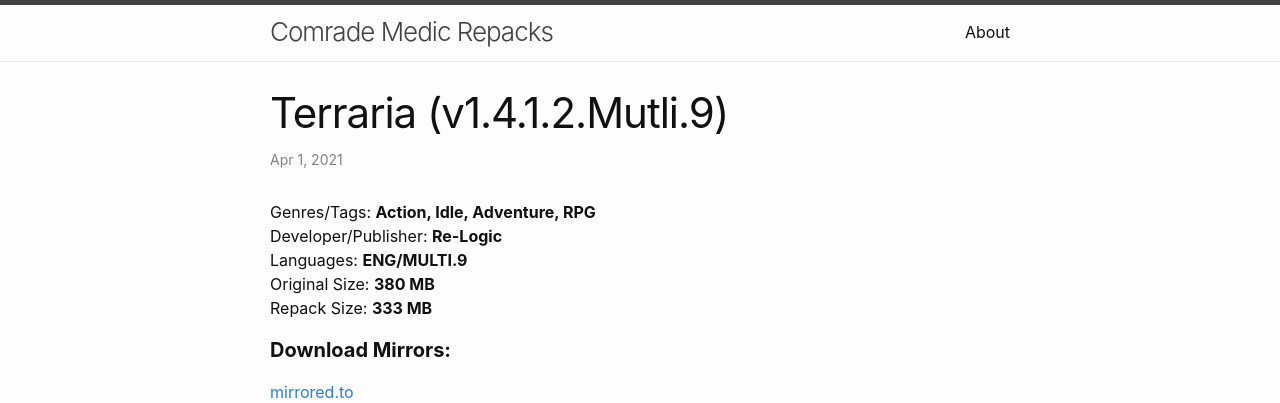
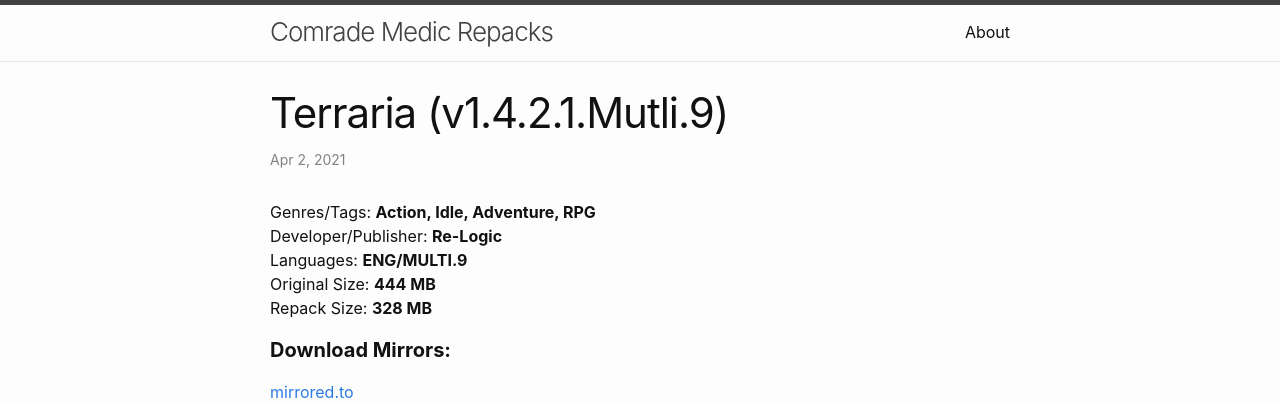
Before and after one commit to comrademedic/comrademedic.github.io, a Jekyll site: the page built from _posts/2021-04-01-terraria.markdown, in a window 1280 px wide. Shown: the top 403 px of the page. Built offline with Jekyll 4.4.1, drawn with Linux system fonts in a browser that asks for light colours; comment, search, counter and statistics services are not loaded.

Commit message:
Terraria Update

```diff
--- a/_posts/2021-04-01-terraria.markdown
+++ b/_posts/2021-04-01-terraria.markdown
@@ -1,15 +1,15 @@
 ---
 layout: post
-title:  "Terraria (v1.4.1.2.Mutli.9)"
-date:   2021-04-01 13:41:32 +0200
+title:  "Terraria (v1.4.2.1.Mutli.9)"
+date:   2021-04-02 19:50:32 +0200
 categories: repack march
 help tool:                                                                                          |
 ---
 Genres/Tags: **Action, Idle, Adventure, RPG**
 Developer/Publisher: **Re-Logic**
 Languages: **ENG/MULTI.9**
-Original Size: **380 MB**
-Repack Size: **333 MB**
+Original Size: **444 MB**
+Repack Size: **328 MB**
 
 <h4><b>Download Mirrors:</b></h4>
 [mirrored.to][mirrored]
@@ -22,9 +22,9 @@ Repack Size: **333 MB**
 
 If you have any problems with installation feel free to ask in comments.
 
-[one]: https://livestudentccc-my.sharepoint.com/:u:/g/personal/mdonald12_student_ccc_edu/EYOPSfSkLc5MqXzcdyx5pmIB6iZl-SO6tQiMlXnkLVYClA?e=OHklaL
-[pixel]: https://pixeldrain.com/u/QkaGZYKh
+[one]: https://livestudentccc-my.sharepoint.com/:u:/g/personal/mdonald12_student_ccc_edu/EYOPSfSkLc5MqXzcdyx5pmIB6iZl-SO6tQiMlXnkLVYClA?e=qIWnXU
+[pixel]: https://pixeldrain.com/u/UpN7BHrX
 [mediafire]: https://www.mediafire.com/file/xc5dg9t5qw099y5/Terraria.Repack-Comrade.Medic.rar/file
-[gdrive]: https://drive.google.com/file/d/1m44c0VoXS3jYdIDYyCXF5linAn7IJVre/view?usp=sharing
-[mirrored]: https://www.mirrored.to/files/TQCOTAKH/Terraria.Repack-Comrade.Medic.rar_links
+[gdrive]: https://drive.google.com/file/d/1ycpUb7yMj86GLnfEBFYop6WjAK6KmZ-M/view?usp=sharing
+[mirrored]: https://www.mirrored.to/files/LQPRSZJ6/Terraria.Repack-Comrade.Medic_0.rar_links
 [rin]: https://cs.rin.ru/forum/viewtopic.php?f=10&t=65017
--- a/_posts/2021-04-02-upcoming-repacks.markdown
+++ b/_posts/2021-04-02-upcoming-repacks.markdown
@@ -13,7 +13,6 @@ help tool:
 **Half-Life 2**
 **Stranded Deep**
 **Beholder 2**
-**Terraria v1.4.2.1**
 
 (The list is not in any specific order i will repack in order that i want to)
 
```
Also changed, not shown: other parts of _posts/2021-04-02-upcoming-repacks.markdown (+1 -1 lines).
